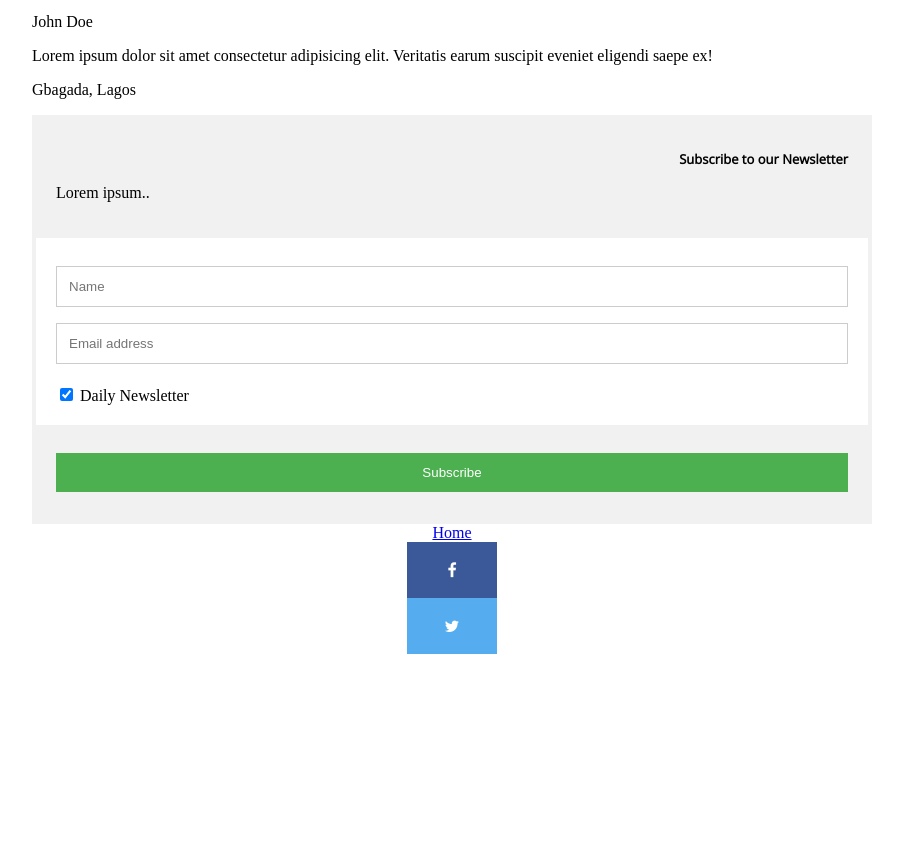
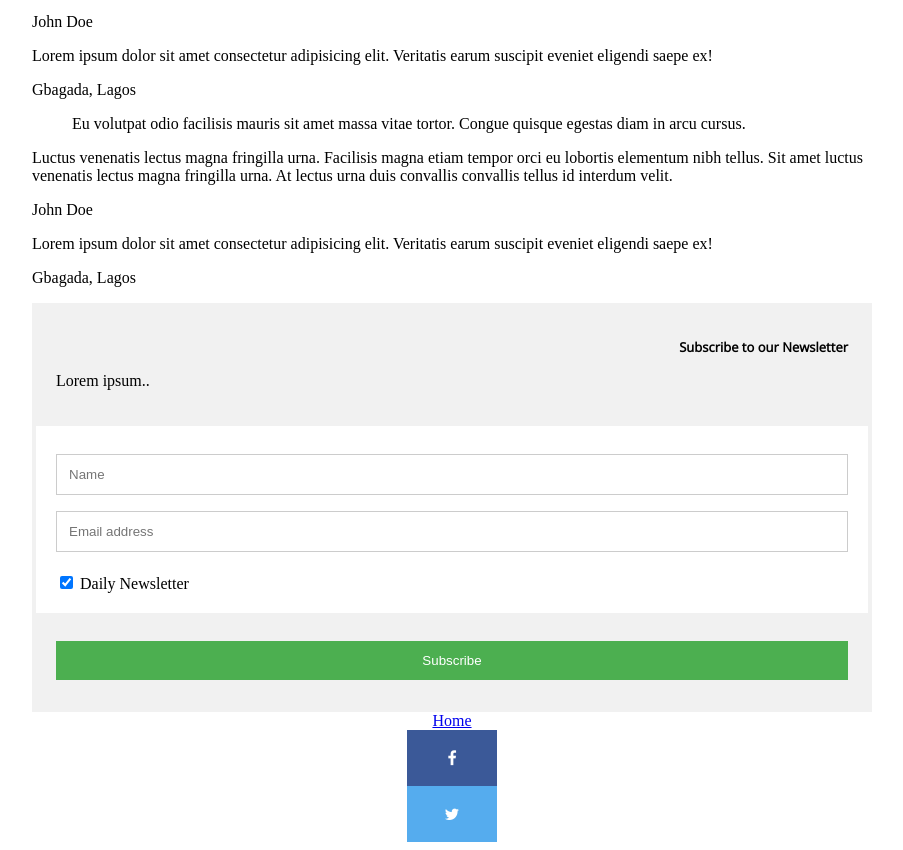
Before and after one commit to EdmondN/p1, a plain HTML site: page post.html in a window 1280 px wide. Shown: the part 1055-1905 px from the top of the page, without its empty margins (188-1091 px from the left). Before the commit the page ends 1717 px from the top, so only its background shows below. Drawn offline with nearby package versions, Linux system fonts and the light colour scheme.

Commit message:
Add files via upload

```diff
--- a/post.html
+++ b/post.html
@@ -131,6 +131,36 @@
         <p class="author-location">
           Gbagada, Lagos
         </p>
+        <blockquote>
+          <p>
+            Eu volutpat odio facilisis mauris sit amet massa vitae tortor.
+            Congue quisque egestas diam in arcu cursus.
+          </p>
+        </blockquote>
+
+        <p>
+          Luctus venenatis lectus magna fringilla urna. Facilisis magna etiam
+          tempor orci eu lobortis elementum nibh tellus. Sit amet luctus
+          venenatis lectus magna fringilla urna. At lectus urna duis convallis
+          convallis tellus id interdum velit.
+        </p>
+
+      </section>
+    </article>
+
+    <section class="author-details">
+
+      <div>
+        <p class="author-name">
+          John Doe
+        </p>
+        <p class="author-bio">
+          Lorem ipsum dolor sit amet consectetur adipisicing elit. Veritatis
+          earum suscipit eveniet eligendi saepe ex!
+        </p>
+        <p class="author-location">
+          Gbagada, Lagos
+        </p>
       </div>
     </section>
 
```
